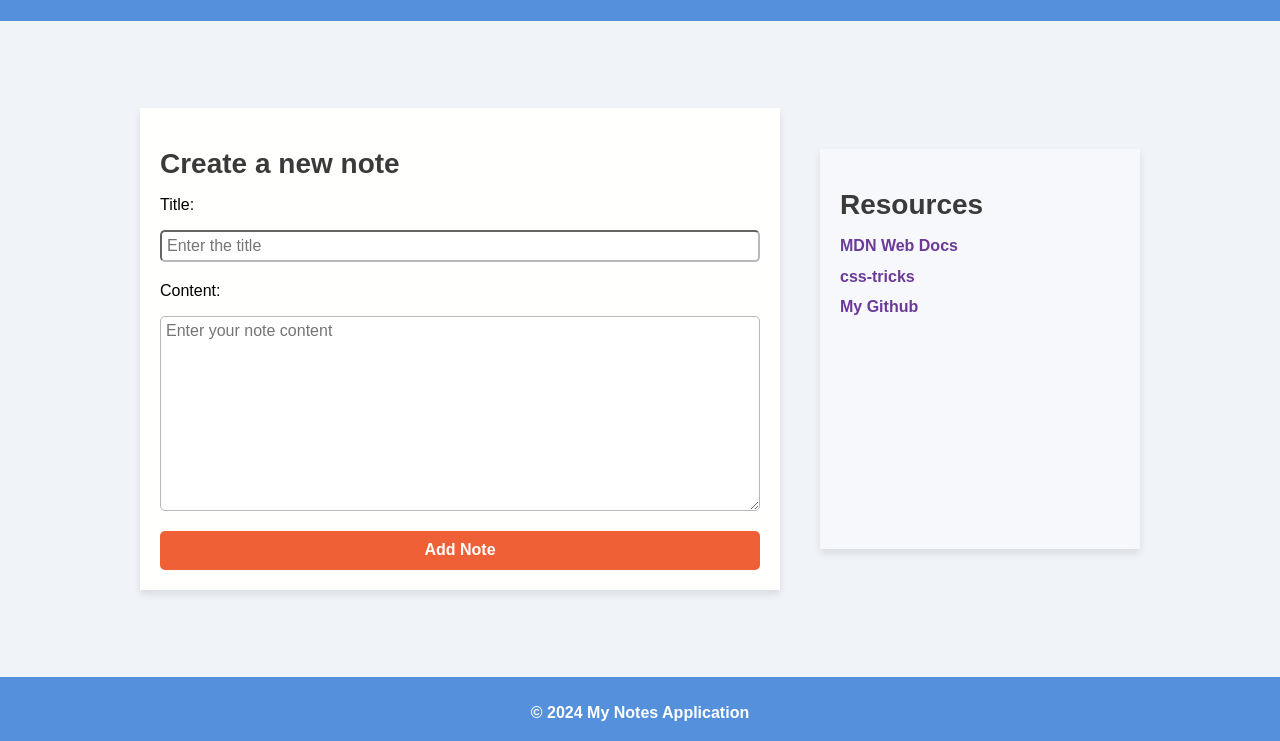
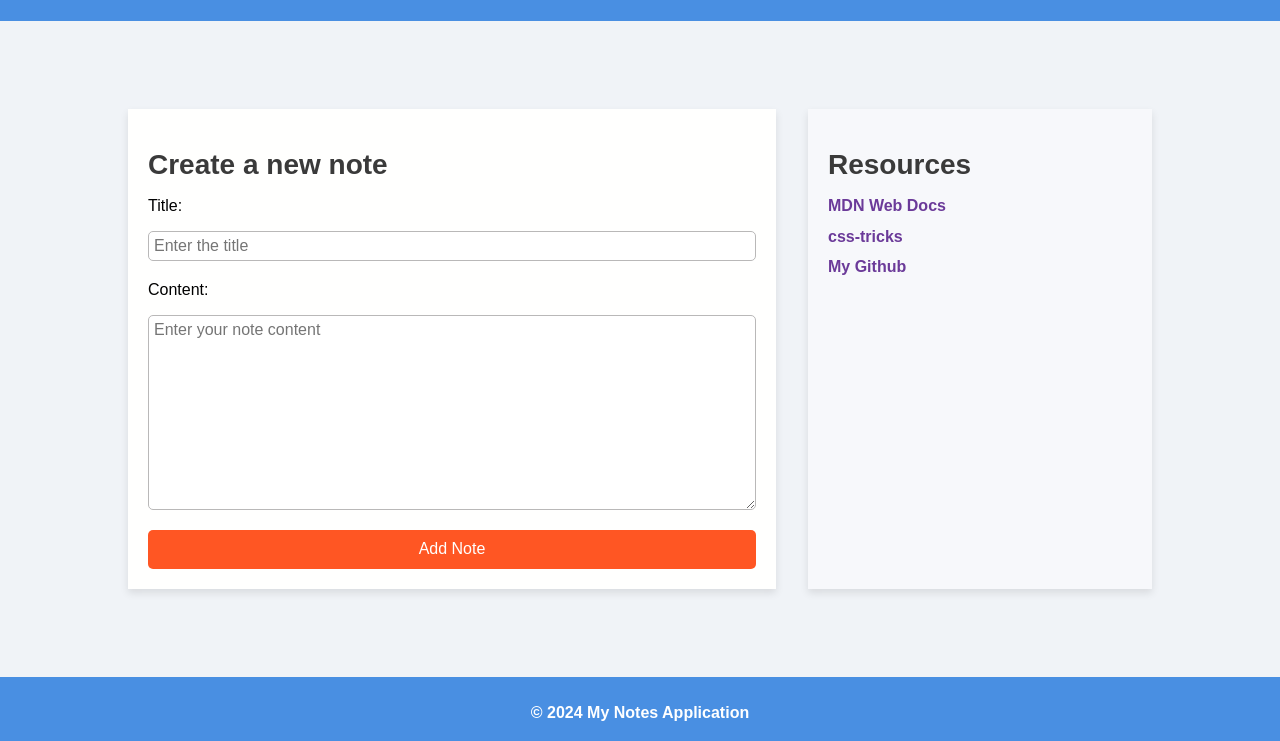
Before and after one commit to AlexandreCK/00_semantic-html-css, a plain HTML site: page index.html in a window 1280 px wide. Shown: the part 59-800 px from the top of the page. Drawn offline with Linux system fonts and the light colour scheme.

Commit message:
Finished styling - ready for pr

```diff
--- a/index.html
+++ b/index.html
@@ -14,7 +14,7 @@
         <H1>My Notes Application</H1>
     </nav>
     <main>
-
+        <section class="content-wrapper">
             <section class="note">
                 <h2>Create a new note</h2>
                 <form>
@@ -33,6 +33,7 @@
                     <a href="">My Github</a>
                 </div>
             </section>
+        </section>
     </main>
     <footer>
         <p>&copy; 2024 My Notes Application</p>
--- a/style.css
+++ b/style.css
@@ -1,12 +1,12 @@
 * {
   padding: 0;
   margin: 0;
-  font-family: Arial, Helvetica, sans-serif;
+  font-family: "Arial Black ", Arial, Helvetica, sans-serif;
   box-sizing: border-box;
 }
 
 nav {
-  background-color: #5490db;
+  background-color: #498FE2;
   min-height: 10vh;
   min-width: 100vw;
   display: flex;
@@ -17,9 +17,8 @@ nav {
 nav > h1 {
   color: white;
   font-weight: bolder;
-  font-size: 28px;
+  font-size: 1.75rem;
 }
-
 
 main {
   background-color: #f0f3f7;
@@ -30,23 +29,30 @@ main {
   justify-content: center;
 }
 
+.content-wrapper {
+  background-color: #f0f3f7;
+  display: flex;
+  flex-direction: row;
+  align-items: stretch;
+  justify-content: center;
+  min-width: 80vw;
+  margin-top: 10vh;
+  margin-bottom: 10vh;
+}
+
 .note {
   background-color: #fffffe;
-  padding: 20px;
-  width: 50vw;
-  height: auto;
-  min-height: 50vh;
-  margin-right: 5vh;
-  box-shadow: 0px 4px 8px rgba(0, 0, 0, 0.1);
+  padding: 1.25rem;
+  flex: 2;
+  box-shadow: 0rem 0.25rem 0.5rem rgba(0, 0, 0, 0.1);
+  margin-right: 2rem;
 }
 
 .resources {
   background-color: #f7f8fb;
-  padding: 20px;
-  width: 25vw;
-  height: auto;
-  min-height: 50vh;
-  box-shadow: 0px 4px 8px rgba(0, 0, 0, 0.1);
+  padding: 1.25rem;
+  flex: 1;
+  box-shadow: 0rem 0.25rem 0.5rem rgba(0, 0, 0, 0.1);
 }
 
 .resources > h2,
@@ -55,7 +61,7 @@ main {
   margin-bottom: 2vh;
   margin-top: 2.5vh;
   color: #3a3a3a;
-  font-size: 28px;
+  font-size: 1.75rem;
 }
 
 .elements {
@@ -72,16 +78,17 @@ main {
 }
 
 form {
-  gap: 15px;
+  gap: 0.9375rem;
   display: flex;
   flex-direction: column;
 }
 
 #title, #content {
-  border-color: #b9b8b8;
-  border-radius: 5px;
-  padding: 5px;
-  margin-bottom: 5px;
+  border: 1px solid #b9b8b8;
+  border-radius: 0.3125rem;
+  padding: 0.3125rem;
+  margin-bottom: 0.3125rem;
+  font-family: Arial, Helvetica, sans-serif;
 }
 
 label, input, textarea {
@@ -90,18 +97,18 @@ label, input, textarea {
 }
 
 .form-button {
-  background-color: #f06037;
+  background-color: #FF5623;
   color: #fffffe;
   border: none;
-  border-radius: 5px;
-  padding: 10px 20px;
-  font-size: 16px;
+  border-radius: 0.3125rem;
+  padding: 0.625rem 1.25rem;
+  font-size: 1rem;
   cursor: pointer;
-  font-weight: bold;
+  /* font-weight: bold; */
 }
 
 footer {
-  background-color: #5490db;
+  background-color: #498FE2;
   min-height: 8vh;
   min-width: 100vw;
   display: flex;
```
Lines whose indentation alone changed are shown as unchanged.
